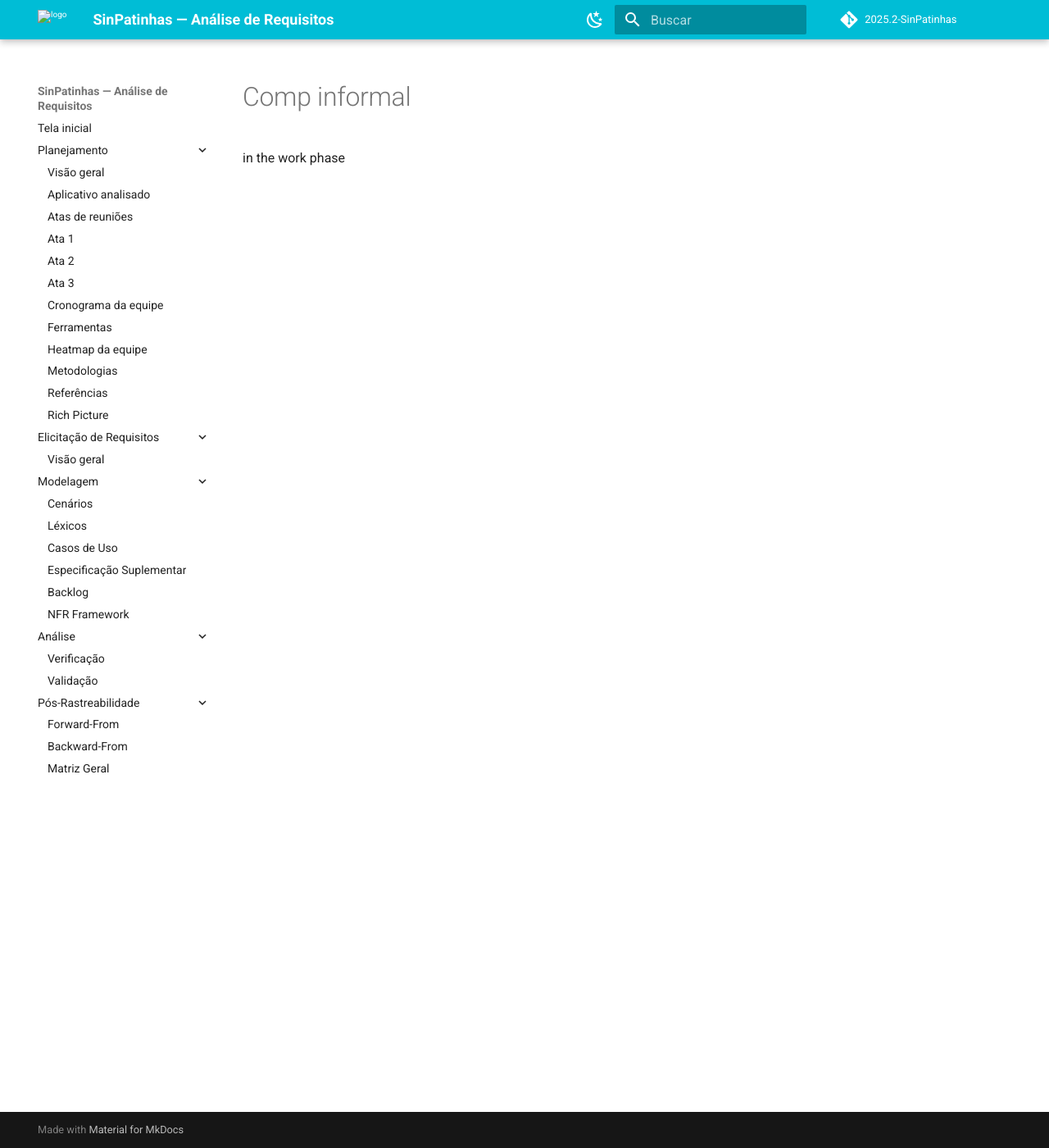
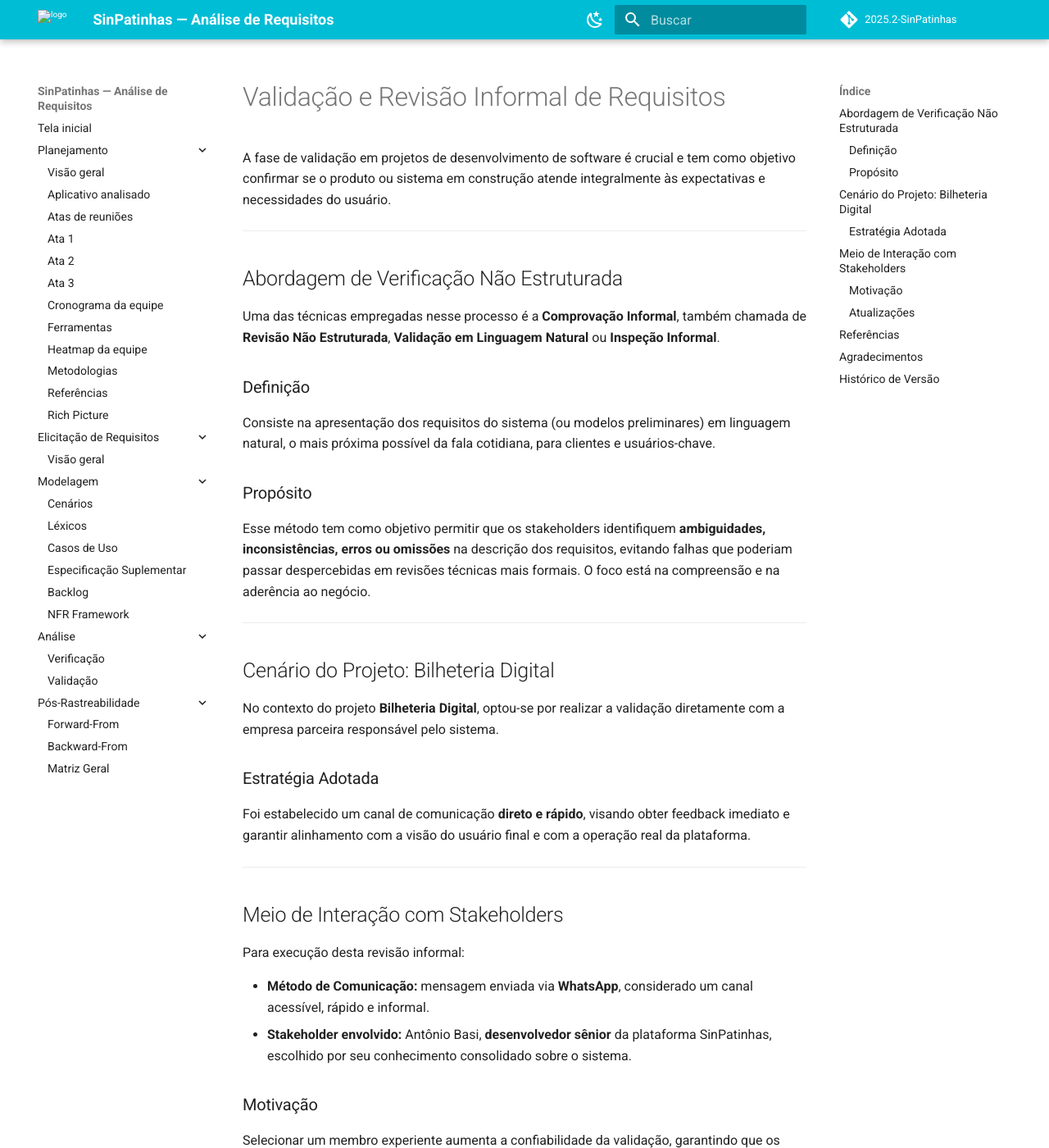
Before and after one commit to Requisitos-de-Software/2025.2-SinPatinhas, an MkDocs documentation site: the page built from docs/analise/comp_informal.md, in a window 1280 px wide and 1400 px high. Shown: the whole window at 82% size. Built offline with MkDocs 1.6.1 and Material for MkDocs 9.7.7, drawn with Linux system fonts in a browser that asks for light colours; comment, search, counter and statistics services are not loaded; some of the changed text lies outside the part shown.

Commit message:
fix(general): Mais alterações gerais.

```diff
--- a/docs/analise/comp_informal.md
+++ b/docs/analise/comp_informal.md
@@ -1 +1,71 @@
-in the work phase
+# Validação e Revisão Informal de Requisitos
+
+A fase de validação em projetos de desenvolvimento de software é crucial e tem como objetivo confirmar se o produto ou sistema em construção atende integralmente às expectativas e necessidades do usuário.
+
+---
+
+## Abordagem de Verificação Não Estruturada
+
+Uma das técnicas empregadas nesse processo é a **Comprovação Informal**, também chamada de **Revisão Não Estruturada**, **Validação em Linguagem Natural** ou **Inspeção Informal**.
+
+### Definição
+Consiste na apresentação dos requisitos do sistema (ou modelos preliminares) em linguagem natural, o mais próxima possível da fala cotidiana, para clientes e usuários-chave.
+
+### Propósito
+Esse método tem como objetivo permitir que os stakeholders identifiquem **ambiguidades, inconsistências, erros ou omissões** na descrição dos requisitos, evitando falhas que poderiam passar despercebidas em revisões técnicas mais formais. O foco está na compreensão e na aderência ao negócio.
+
+---
+
+## Cenário do Projeto: Bilheteria Digital
+
+No contexto do projeto **Bilheteria Digital**, optou-se por realizar a validação diretamente com a empresa parceira responsável pelo sistema.
+
+### Estratégia Adotada
+Foi estabelecido um canal de comunicação **direto e rápido**, visando obter feedback imediato e garantir alinhamento com a visão do usuário final e com a operação real da plataforma.
+
+---
+
+## Meio de Interação com Stakeholders
+
+Para execução desta revisão informal:
+
+- **Método de Comunicação:** mensagem enviada via **WhatsApp**, considerado um canal acessível, rápido e informal.
+- **Stakeholder envolvido:** Antônio Basi, **desenvolvedor sênior** da plataforma SinPatinhas, escolhido por seu conhecimento consolidado sobre o sistema.
+
+### Motivação
+Selecionar um membro experiente aumenta a confiabilidade da validação, garantindo que os requisitos sejam analisados sob a perspectiva técnica e operacional.
+
+![Integração com equipe do projeto](../assets/images/analise/comp_informal/screenshot_1.jpg)
+
+*Imagem de n° 1: Integração com equipe do projeto*<br>
+
+![Integração com desenvolvedor sênior do projeto](../assets/images/analise/comp_informal/screenshot_2.jpg)
+
+*Imagem de n° 2: Integração com desenvolvedor do projeto*
+
+---
+
+### Atualizações
+
+Até o momento estamos aguardando confirmação para **validação da análise e elicitação de requisitos sobre o projeto** em reunião com o desenvolvedor.
+
+---
+
+## Referências
+
+MACIEL, Geovanna. *Comprovação informal*. Repositório da disciplina de Requisitos de Software da Universidade de Brasília, 2023. Disponível em: requisitos-de-software.github.io/2023.1-BilheteriaDigital/validacao/validacao-informal/. Acesso em: 19 nov. 2025.
+
+---
+
+## Agradecimentos
+
+Agradecemos o apoio das ferramentas de **IA generativa (ChatGPT – OpenAI)** utilizadas para **revisão, estruturação e padronização técnica do conteúdo**.
+A base conceitual foi desenvolvida com base nos fundamentos de engenharia de requisitos estudados ao longo da disciplina e por **Maciel (2023)**.
+
+---
+
+## Histórico de Versão
+
+| Versão | Data       | Descrição                                                                                   | Autor(es)         | Revisor(es) |
+|--------|------------|---------------------------------------------------------------------------------------------|-------------------|-------------|
+| 1.0    | 19/11/2025 | Criação da página, estruturação da sessão e registro da validação informal dos requisitos. | Antonio Carvalho  |             |
```
Also changed, not shown: docs/planejamento/cronograma/README.md (+15 -4 lines), docs/assets/images/analise/comp_informal/screenshot_1.jpg (added), docs/assets/images/analise/comp_informal/screenshot_2.jpg (added).
